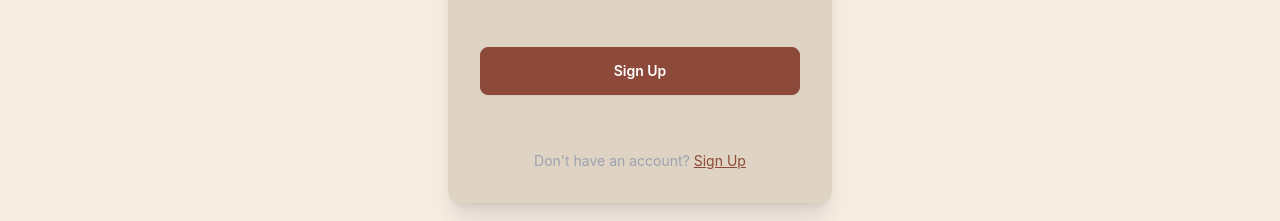
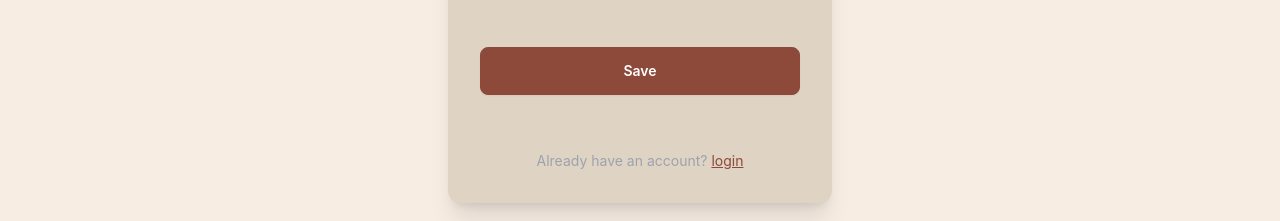
Before and after one commit to SadhwikaChavatapalli/QueryConnect-App, a React (Create React App) app in the folder splwebreact/: page /signup/1 in a window 1280 px wide. Shown: the part 565-786 px from the top of the page. Built offline with nearby package versions, Linux system fonts and the light colour scheme; no server answers.

Commit message:
Cosmetic changes and Fixed bugs

```diff
--- a/splwebreact/src/Components/Navbar/Navbar.js
+++ b/splwebreact/src/Components/Navbar/Navbar.js
@@ -3,6 +3,8 @@ import { Link, Navigate } from 'react-router-dom';
 const NavbarComponent = ({isAuthenticated}) => {
 
   const userID = localStorage.getItem("user");
+  const userName = localStorage.getItem("userName");
+  const userRoleClass = localStorage.getItem("userRoleClass");
 
   const gotoProfile = () => {
     Navigate(`/signup/${userID}`);
@@ -43,6 +45,9 @@ const NavbarComponent = ({isAuthenticated}) => {
       </div>
 
       <div className='flex justify-end'>
+      {isAuthenticated && <div className="font-bold">Hi, {userName} </div>}
+      {isAuthenticated && userRoleClass == 0 && <div className="italic p-2">(Admin)</div>}
+      {isAuthenticated && userRoleClass == 2 && <div className="italic p-2">(Contributor)</div>}
         <div className="dropdown">
           <button className="btn btn-square">
             <svg xmlns="http://www.w3.org/2000/svg" fill="none" viewBox="0 0 24 24" strokeWidth={1.5} stroke="currentColor" className="size-4">
--- a/splwebreact/src/Pages/AddQuestion.js
+++ b/splwebreact/src/Pages/AddQuestion.js
@@ -105,8 +105,8 @@ const AddQuestion = () => {
     <div className="flex h-screen justify-center justify-items-center">
       <div className="card flex-1 bg-base-100 shadow-x max-w-xl">
         <div className="card-body">
-          {id !== 0 && <h2 className="card-title">Edit Post</h2>}
-          {id === 0 && <h2 className="card-title">Create New Post</h2>}
+          {id !== undefined && <h2 className="card-title">Edit Post</h2>}
+          {id === undefined && <h2 className="card-title">Create New Post</h2>}
           <input type="text"
                   placeholder="Specify Topic Name Here"
                   className="input input-bordered w-full max-w-xl mt-8"
--- a/splwebreact/src/Pages/QuestionPage/QuestionsPage.js
+++ b/splwebreact/src/Pages/QuestionPage/QuestionsPage.js
@@ -101,7 +101,7 @@ const QuestionsPage = () =>{
     }
 
     const deleteQuestion = (questionId) => {
-        const userConfirmed = window.confirm('Are you sure you want delete?');
+        const userConfirmed = window.confirm('Are you sure you want delete this post?');
         if (userConfirmed) {
             axios.get(`http://localhost:8080/interactions/delete?id=${questionId}`)
             .then(response => {
--- a/splwebreact/src/Pages/QuestionPage/ViewQuestion.js
+++ b/splwebreact/src/Pages/QuestionPage/ViewQuestion.js
@@ -5,6 +5,7 @@ import axios, { HttpStatusCode } from 'axios';
 const ViewQuestion = () => {
   const { id } = useParams(); // Get question ID from URL
 
+  const [userID] = useState(localStorage.getItem("user"));
   const [data, setData] = useState(null);
   const [responses, setResponses] = useState([]);
   const [loading, setLoading] = useState(true); // Add a loading state
@@ -92,17 +93,18 @@ if (loading)
                 }</>
           </>)}
 
-          <div className="form-control py-16">
+          {userID !== 'undefined' && <div className="form-control py-16">
             <textarea placeholder="Type your response here"
                       className="textarea textarea-bordered bg-base-100"
                       value={userResponse}
                       onChange={(event) => {setUserResponse(event.target.value)}}/>
-          </div>
+          </div>}
           {alertVisible && ( <div className="flex alert alert-success"> <span>{alertMessage}</span> </div>)}
 
-          <div className="card-actions justify-end">
+
+            {userID !== 'undefined' && (<div className="card-actions justify-end">
             <button className="btn btn-primary" onClick={postResponse}>Post Response</button>
-          </div>
+          </div>)}
         </div>
       </div>
     </div>
--- a/splwebreact/src/Pages/UserManagement/Login.js
+++ b/splwebreact/src/Pages/UserManagement/Login.js
@@ -46,6 +46,7 @@ const Login = ({ onLogin }) => {
         setAlertMessage(`Welcome, ${response.data.UserName}`);
         setAlertVisible(true);
         localStorage.setItem("user",response.data.UserObjectId);
+        localStorage.setItem("userName",response.data.UserName);
         localStorage.setItem("userRoleClass", response.data.UserRoleClass);
         onLogin();
         setTimeout(() => { navigate('/'); }, 2000);
--- a/splwebreact/src/Pages/UserManagement/Logout.js
+++ b/splwebreact/src/Pages/UserManagement/Logout.js
@@ -7,10 +7,14 @@ const Logout = ({onLogout}) => {
     const navigate = useNavigate();
 
     useEffect(() => {
-        onLogout();
-        navigate('/');
-        localStorage.setItem("user", undefined);
-        localStorage.setItem("userRoleClass",undefined);
+        const userConfirmed = window.confirm('Are you sure you want to logout?');
+        if (userConfirmed) {
+            onLogout();
+            localStorage.setItem("user", undefined);
+            localStorage.setItem("userRoleClass",undefined);
+            localStorage.setItem("userName",undefined);
+            navigate('/');
+        }
     });
 
     return  <></>
--- a/splwebreact/src/Pages/UserManagement/SignUp.js
+++ b/splwebreact/src/Pages/UserManagement/SignUp.js
@@ -60,8 +60,9 @@ const SignUp = ({ onLogin }) => {
       else {
         setAlertMessage(`Great, ${userName}! You are now a part of QueryConnect!`);
         setAlertVisible(true);
-        localStorage.setItem("user",response.data.UserObjectId);
-        localStorage.setItem("userRoleClass", response.data.UserRoleClass);
+        localStorage.setItem("user",response.data);
+        localStorage.setItem("userRoleClass", 2);
+        localStorage.setItem("userName",userName);
         onLogin();
         setTimeout(() => { navigate('/'); }, 2000);
       }
@@ -133,7 +134,8 @@ const SignUp = ({ onLogin }) => {
               />
             </div>
             <div className="form-control mt-6 py-12">
-              <button type="submit" className="btn btn-primary">Sign Up</button>
+              {id === undefined &&<button type="submit" className="btn btn-primary">Sign Up</button>}
+              {id !== undefined &&<button type="submit" className="btn btn-primary">Save</button>}
               {alertVisible && ( <div className="flex alert alert-success"> <span>{alertMessage}</span> </div>)}
               {errorVisible && ( <div className="flex alert alert-error"> <span>{errorMessage}</span> </div>)}
             </div>
@@ -142,9 +144,9 @@ const SignUp = ({ onLogin }) => {
           {/* Fix href issue with Link */}
           <div className="text-center mt-4">
             <p className="text-sm text-gray-400">
-              Don't have an account?{' '}
-              <Link to="/signup" className="link link-primary">
-                Sign Up
+              Already have an account?{' '}
+              <Link to="/login" className="link link-primary">
+                login
               </Link>
             </p>
           </div>
```
